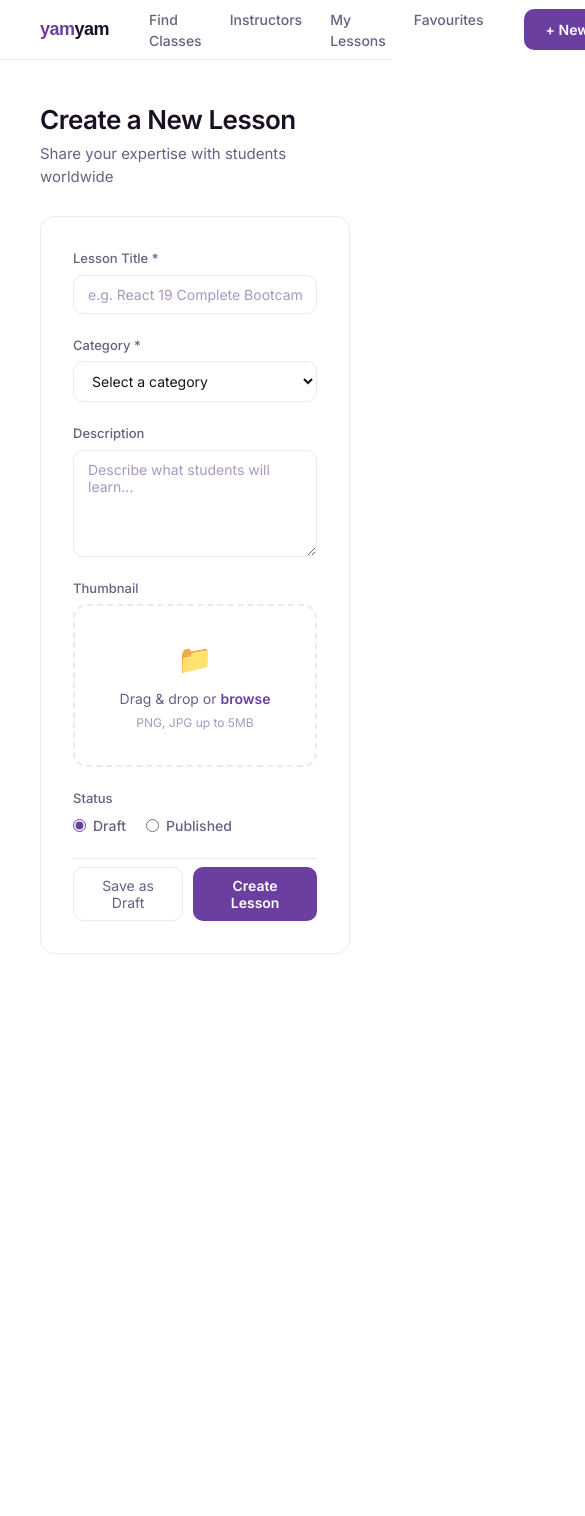
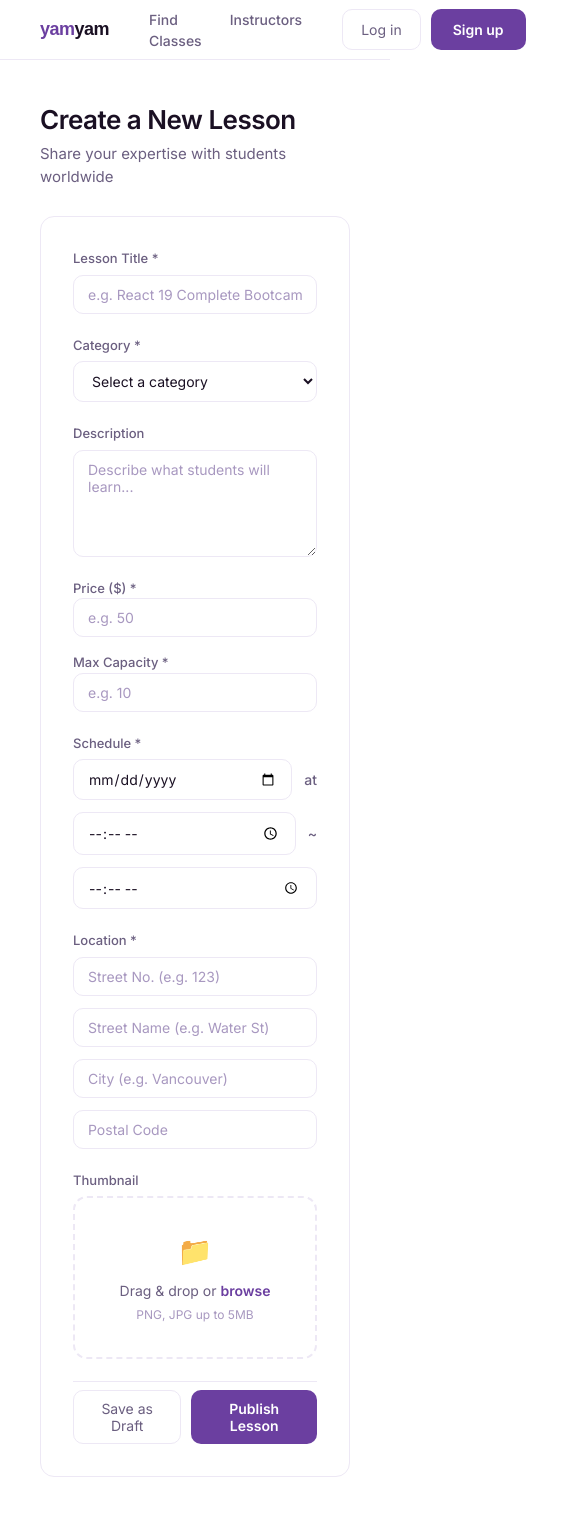
Before and after one commit to YOONSEO99/yamyam, an Angular app: page /lessons/new in a window 390 px wide. Shown: the top 1516 px of the page, 585 px wide, since content can reach past the window. Before the commit the page ends 994 px from the top, so only its background shows below. Built offline with nearby package versions, Linux system fonts and the light colour scheme; a web font is replaced by a local one.

Commit message:
feat: modify lesson form and migrate data to real db

```diff
--- a/src/app/pages/new-lesson/new-lesson.component.html
+++ b/src/app/pages/new-lesson/new-lesson.component.html
@@ -36,6 +36,68 @@
         ></textarea>
       </div>
 
+      <div class="form-group form-grid-half">
+        <div class="input-wrap">
+          <label for="price">Price ($) *</label>
+          <input
+            id="price"
+            type="number"
+            [(ngModel)]="form.price"
+            placeholder="e.g. 50"
+          />
+        </div>
+        <div class="input-wrap">
+          <label for="maxCapacity">Max Capacity *</label>
+          <input
+            id="maxCapacity"
+            type="number"
+            [(ngModel)]="form.maxCapacity"
+            placeholder="e.g. 10"
+          />
+        </div>
+      </div>
+
+      <div class="form-group">
+        <label>Schedule *</label>
+        <div class="schedule-inputs">
+          <input type="date" [(ngModel)]="form.startDate" />
+          <span class="separator">at</span>
+          <input type="time" [(ngModel)]="form.startTime" />
+          <span class="separator">~</span>
+          <input type="time" [(ngModel)]="form.endTime" />
+        </div>
+      </div>
+
+      <div class="form-group">
+        <label>Location *</label>
+        <div class="location-inputs">
+          <div class="loc-row-top">
+            <input
+              type="text"
+              [(ngModel)]="form.streetNumber"
+              placeholder="Street No. (e.g. 123)"
+            />
+            <input
+              type="text"
+              [(ngModel)]="form.streetName"
+              placeholder="Street Name (e.g. Water St)"
+            />
+          </div>
+          <div class="loc-row-bottom">
+            <input
+              type="text"
+              [(ngModel)]="form.city"
+              placeholder="City (e.g. Vancouver)"
+            />
+            <input
+              type="text"
+              [(ngModel)]="form.postalCode"
+              placeholder="Postal Code"
+            />
+          </div>
+        </div>
+      </div>
+
       <div class="form-group">
         <label>Thumbnail</label>
         <div class="upload-zone">
@@ -45,23 +107,20 @@
         </div>
       </div>
 
-      <div class="form-group">
-        <label>Status</label>
-        <div class="radio-group">
-          <label class="radio-opt">
-            <input type="radio" [(ngModel)]="form.status" value="draft" /> Draft
-          </label>
-          <label class="radio-opt">
-            <input type="radio" [(ngModel)]="form.status" value="published" />
-            Published
-          </label>
-        </div>
-      </div>
-
       <div class="form-actions">
-        <button class="btn-ghost" (click)="submit()">Save as Draft</button>
-        <button class="btn-primary" (click)="submit()" [disabled]="saving()">
-          {{ saving() ? "Creating..." : "Create Lesson" }}
+        <button
+          class="btn-ghost"
+          (click)="submit('draft')"
+          [disabled]="saving()"
+        >
+          Save as Draft
+        </button>
+        <button
+          class="btn-primary"
+          (click)="submit('published')"
+          [disabled]="saving()"
+        >
+          {{ saving() ? "Creating..." : "Publish Lesson" }}
         </button>
       </div>
     </div>
--- a/src/app/pages/new-lesson/new-lesson.component.scss
+++ b/src/app/pages/new-lesson/new-lesson.component.scss
@@ -1,10 +1,25 @@
-.form-page { max-width: 680px; }
+.form-page {
+  max-width: 680px;
+}
 .form-header {
   margin-bottom: 28px;
-  h1 { font-size: 26px; font-weight: 700; letter-spacing: -0.5px; margin-bottom: 4px; }
-  p { color: var(--text-secondary); font-size: 15px; }
+  h1 {
+    font-size: 26px;
+    font-weight: 700;
+    letter-spacing: -0.5px;
+    margin-bottom: 4px;
+  }
+  p {
+    color: var(--text-secondary);
+    font-size: 15px;
+  }
 }
-.form-card { padding: 32px; display: flex; flex-direction: column; gap: 22px; }
+.form-card {
+  padding: 32px;
+  display: flex;
+  flex-direction: column;
+  gap: 22px;
+}
 
 .upload-zone {
   border: 2px dashed var(--gray-2);
@@ -13,17 +28,42 @@
   text-align: center;
   cursor: pointer;
   transition: border-color 0.15s;
-  &:hover { border-color: var(--yam-mid); background: var(--yam-light); }
-  .upload-icon { font-size: 28px; margin-bottom: 8px; }
-  p { font-size: 14px; color: var(--text-secondary); span { color: var(--yam); font-weight: 600; } }
-  .upload-hint { font-size: 12px; color: var(--text-muted); }
+  &:hover {
+    border-color: var(--yam-mid);
+    background: var(--yam-light);
+  }
+  .upload-icon {
+    font-size: 28px;
+    margin-bottom: 8px;
+  }
+  p {
+    font-size: 14px;
+    color: var(--text-secondary);
+    span {
+      color: var(--yam);
+      font-weight: 600;
+    }
+  }
+  .upload-hint {
+    font-size: 12px;
+    color: var(--text-muted);
+  }
 }
 
-.radio-group { display: flex; gap: 20px; }
+.radio-group {
+  display: flex;
+  gap: 20px;
+}
 .radio-opt {
-  display: flex; align-items: center; gap: 7px;
-  font-size: 14px; color: var(--text-secondary); cursor: pointer;
-  input { accent-color: var(--yam); }
+  display: flex;
+  align-items: center;
+  gap: 7px;
+  font-size: 14px;
+  color: var(--text-secondary);
+  cursor: pointer;
+  input {
+    accent-color: var(--yam);
+  }
 }
 
 .form-actions {
@@ -34,4 +74,64 @@
   border-top: 1px solid var(--gray-2);
 }
 
-button:disabled { opacity: 0.6; cursor: not-allowed; }
+.form-grid-half {
+  display: grid;
+  grid-template-columns: 1fr 1fr;
+  gap: 16px;
+
+  .input-wrap {
+    display: flex;
+    flex-direction: column;
+  }
+}
+
+.schedule-inputs {
+  display: flex;
+  align-items: center;
+  gap: 12px;
+
+  input {
+    flex: 1;
+  }
+
+  .separator {
+    color: var(--text-secondary, #666);
+    font-size: 14px;
+    font-weight: 500;
+  }
+}
+
+.location-inputs {
+  display: flex;
+  flex-direction: column;
+  gap: 12px;
+
+  .loc-row-top {
+    display: grid;
+    grid-template-columns: 1fr 2.5fr;
+    gap: 12px;
+  }
+
+  .loc-row-bottom {
+    display: grid;
+    grid-template-columns: 1.5fr 1fr;
+    gap: 12px;
+  }
+}
+
+@media (max-width: 550px) {
+  .form-grid-half,
+  .location-inputs .loc-row-top,
+  .location-inputs .loc-row-bottom {
+    grid-template-columns: 1fr;
+  }
+
+  .schedule-inputs {
+    flex-wrap: wrap;
+  }
+}
+
+button:disabled {
+  opacity: 0.6;
+  cursor: not-allowed;
+}
--- a/src/app/pages/new-lesson/new-lesson.component.ts
+++ b/src/app/pages/new-lesson/new-lesson.component.ts
@@ -2,6 +2,8 @@ import { Component, signal, inject } from '@angular/core';
 import { CommonModule } from '@angular/common';
 import { FormsModule } from '@angular/forms';
 import { Router } from '@angular/router';
+import { finalize } from 'rxjs';
+import { LessonService } from '../../services/lesson.service';
 
 @Component({
   selector: 'app-new-lesson',
@@ -12,20 +14,33 @@ import { Router } from '@angular/router';
 })
 export class NewLessonComponent {
   private router = inject(Router);
+  private lessonService = inject(LessonService);
   saving = signal(false);
 
   form = {
-    title: '', description: '', category: '', status: 'draft'
+    title: '', description: '', category: '', status: 'draft',
+    price: null, maxCapacity: null,
+    startDate: '', startTime: '', endTime: '',
+    streetNumber: '', streetName: '', city: '', postalCode: ''
   };
 
   categories = ['IT·Dev', 'Design', 'Marketing', 'Photo·Video', 'Language', 'Music', 'Cooking', 'Data'];
 
-  submit() {
-    if (!this.form.title || !this.form.category) return;
+  submit(targetStatus: 'draft' | 'published') {
+    if (!this.form.title || !this.form.category) {
+      alert('Both title and category are required.');
+      return;
+    }
+
+    this.form.status = targetStatus;
     this.saving.set(true);
-    setTimeout(() => {
-      this.saving.set(false);
-      this.router.navigate(['/my-lessons']);
-    }, 800);
+
+    this.lessonService
+      .createLesson({ ...this.form })
+      .pipe(finalize(() => this.saving.set(false)))
+      .subscribe({
+        next: () => this.router.navigate(['/my-lessons']),
+        error: () => alert('Fail to create the lesson. Please try again.')
+      });
   }
 }
--- a/src/app/services/lesson.service.ts
+++ b/src/app/services/lesson.service.ts
@@ -19,8 +19,8 @@ export class LessonService {
     return this.http.get<Lesson>(`${this.API}/lessons/${id}`);
   }
 
-  createLesson(data: FormData) {
-    return this.http.post<Lesson>(`${this.API}/lessons`, data);
+  createLesson(body: { title: string; description?: string; category: string; status?: string }) {
+    return this.http.post<Lesson>(`${this.API}/lessons`, body);
   }
 
   updateLesson(id: string, data: Partial<Pick<Lesson, 'title' | 'description' | 'category' | 'status'>>) {
--- a/src/app/shared/navbar/navbar.component.html
+++ b/src/app/shared/navbar/navbar.component.html
@@ -4,24 +4,24 @@
     <div class="nav-links">
       <a routerLink="/search" routerLinkActive="active">Find Classes</a>
       <a routerLink="/users" routerLinkActive="active">Instructors</a>
-      <!-- @if (auth.isLoggedIn()) { -->
+      @if (auth.isLoggedIn()) {
         <a routerLink="/my-lessons" routerLinkActive="active">My Lessons</a>
         <a routerLink="/favourites" routerLinkActive="active">Favourites</a>
-      <!-- } -->
+      }
     </div>
     <div class="nav-actions">
-      <!-- @if (auth.isLoggedIn()) {
-        @if (auth.isInstructor()) { -->
+      @if (auth.isLoggedIn()) {
+        @if (auth.isInstructor()) {
           <a routerLink="/lessons/new" class="btn-primary">+ New Lesson</a>
-      <!-- } -->
+        }
         <a routerLink="/profile" class="avatar avatar-sm">
           {{ auth.currentUser()?.nickname?.charAt(0)?.toUpperCase() }}
         </a>
         <button class="btn-ghost" (click)="auth.logout()">Log out</button>
-      <!-- } @else {
+      } @else {
         <a routerLink="/login" class="btn-ghost">Log in</a>
         <a routerLink="/register" class="btn-primary">Sign up</a>
-      } -->
+      }
     </div>
   </div>
 </nav>
```
Also changed, not shown: src/app/pages/home/home.component.ts (+15 -11 lines), 2 other files (tests, documents, lock files or other folders). Lines whose indentation alone changed are shown as unchanged.
